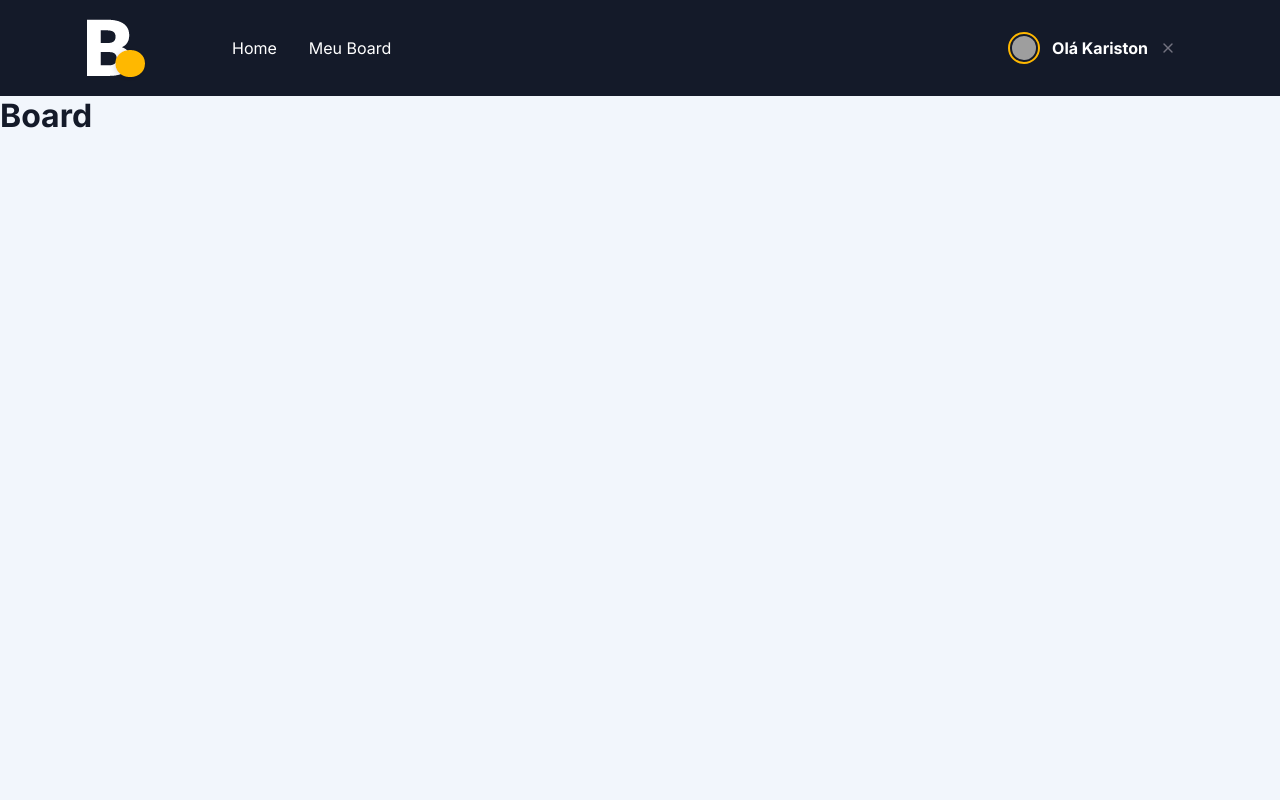
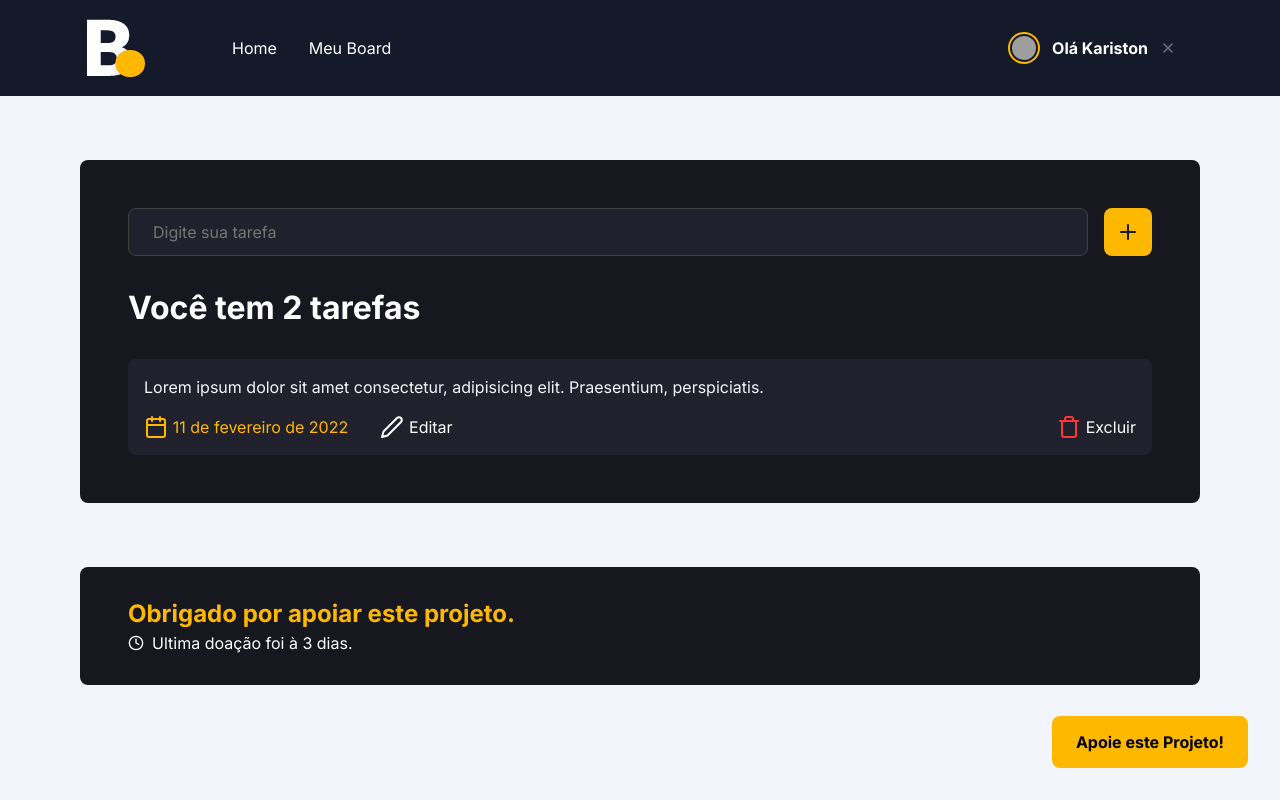
Before and after one commit to kakastefane/boardy, a Next.js app: page /board in a window 1280 px wide. Built offline with nearby package versions, Linux system fonts and the light colour scheme; grey boxes are pictures that could not be loaded.

Commit message:
created a board page and donate button component

```diff
--- /dev/null
+++ b/src/components/SupportButton/index.tsx
@@ -0,0 +1,12 @@
+import Link from 'next/link';
+import styles from './styles.module.scss';
+
+export function SupportButton() {
+  return (
+    <div className={styles.donateContainer}>
+      <Link href="/donate">
+        <button>Apoie este Projeto!</button>
+      </Link>
+    </div>
+  )
+}
--- /dev/null
+++ b/src/components/SupportButton/styles.module.scss
@@ -0,0 +1,22 @@
+.donateContainer {
+  position: fixed;
+  bottom: 2rem;
+  right: 2rem;
+  z-index: 999;
+
+  button {
+    border: 0;
+    background-color: #FFB800;
+    border-radius: .5rem;
+    display: flex;
+    align-items: center;
+    justify-content: center;
+    padding: 1rem 1.5rem;
+    font-weight: bold;
+    transition: filter .3s;
+
+    &:hover {
+      filter: brightness(.8);
+    }
+  }
+}
--- a/src/pages/board/index.tsx
+++ b/src/pages/board/index.tsx
@@ -1,7 +1,53 @@
+import Head from 'next/head';
+
 import styles from './styles.module.scss';
+import { FiPlus, FiCalendar, FiEdit2, FiTrash, FiClock } from 'react-icons/fi'
+import { SupportButton } from '../../components/SupportButton';
 
 export default function Board() {
   return (
-    <h1>Board</h1>
+    <>
+      <Head>
+        <title>Minhas Tarefas | Boardy</title>
+      </Head>
+      <main className={styles.container}>
+        <form>
+          <input
+            type="text"
+            placeholder="Digite sua tarefa"
+          />
+          <button type="submit">
+            <FiPlus />
+          </button>
+        </form>
+
+        <h1>Você tem 2 tarefas</h1>
+
+        <section className={styles.taskList}>
+          <article>
+            <p>Lorem ipsum dolor sit amet consectetur, adipisicing elit. Praesentium, perspiciatis.</p>
+            <div className={styles.actions}>
+              <span className={styles.date}>
+                <FiCalendar />
+                <time>11 de fevereiro de 2022</time>
+              </span>
+              <button className={styles.editButton}>
+                <FiEdit2 /> Editar
+              </button>
+              <button className={styles.deleteButton}>
+                <FiTrash /> Excluir
+              </button>
+            </div>
+          </article>
+        </section>
+      </main>
+
+      <section className={styles.vipContainer}>
+        <h3>Obrigado por apoiar este projeto.</h3>
+        <span><FiClock /> Ultima doação foi à 3 dias.</span>
+      </section>
+
+      <SupportButton />
+    </>
   )
 }
--- a/src/pages/board/styles.module.scss
+++ b/src/pages/board/styles.module.scss
@@ -0,0 +1,163 @@
+.container {
+  max-width: 1120px;
+  margin: 4rem auto;
+  padding: 3rem;
+  background-color: #17181f;
+  border-radius: .5rem;
+
+  display: flex;
+  flex-direction: column;
+  gap: 2rem;
+
+  form  {
+    display: flex;
+    align-items: center;
+    justify-content: center;
+    gap: 1rem;
+
+    input {
+      flex: 1;
+      width: 100%;
+      height: 3rem;
+      padding: 0 1.5rem;
+      background-color: #20212c;
+      border: 1px solid #424242;
+      border-radius: .5rem;
+      outline: none;
+      color: #FFF;
+    }
+
+    button {
+      width: 3rem;
+      height: 3rem;
+      display: flex;
+      align-items: center;
+      justify-content: center;
+      border: none;
+      background-color: #FFB800;
+      border-radius: .5rem;
+      transition: filter .3s;
+
+      &:hover {
+        filter: brightness(.8);
+      }
+
+      svg {
+        width: 1.5rem;
+        height: 1.5rem;
+        color: #17181f;
+      }
+    }
+  }
+
+  h1 {
+    color: #FFF;
+  }
+}
+
+.taskList {
+  display: flex;
+  flex-direction: column;
+  gap: 1rem;
+
+  article {
+    background-color: #20212c;
+    padding: 1rem;
+    border-radius: .5rem;
+
+    p {
+      cursor: pointer;
+      color: #f2f6fc;
+      font-size: 1rem;
+      line-height: 150%;
+    }
+  }
+
+  .actions {
+    width: 100%;
+    display: flex;
+    align-items: center;
+    gap: 2rem;
+    margin-top: 1rem;
+
+    .date {
+      display: flex;
+      align-items: center;
+      gap: .3rem;
+      color: #FFB800;
+
+      svg {
+        width: 1.5rem;
+        height: 1.5rem;
+        color: #FFB800;
+      }
+    }
+
+    .editButton {
+      display: flex;
+      align-items: center;
+      gap: .3rem;
+
+      background-color: transparent;
+      border: none;
+      color: #FFF;
+      cursor: pointer;
+      transition: filter .3s;
+
+      svg {
+        width: 1.5rem;
+        height: 1.5rem;
+        color: #FFF;
+      }
+
+      &:hover {
+        filter: brightness(0.8);
+      }
+    }
+
+    .deleteButton {
+      display: flex;
+      align-items: center;
+      gap: .3rem;
+      margin-left: auto;
+
+      background-color: transparent;
+      border: none;
+      color: #FFF;
+      cursor: pointer;
+      transition: filter .3s;
+
+      svg {
+        width: 1.5rem;
+        height: 1.5rem;
+        color: #FF3636;
+      }
+
+      &:hover {
+        filter: brightness(0.8);
+      }
+    }
+  }
+}
+
+.vipContainer {
+  max-width: 1120px;
+  margin: 0 auto;
+  background-color: #17181f;
+  border-radius: .5rem;
+  padding: 2rem 3rem;
+  margin-bottom: 4rem;
+
+  h3 {
+    color: #FFB800;
+    font-size: 1.5rem;
+  }
+
+  span {
+    margin-top: .3rem;
+    display: flex;
+    align-items: center;
+    color: #FFF;
+    gap: .5rem;
+  }
+}
```
